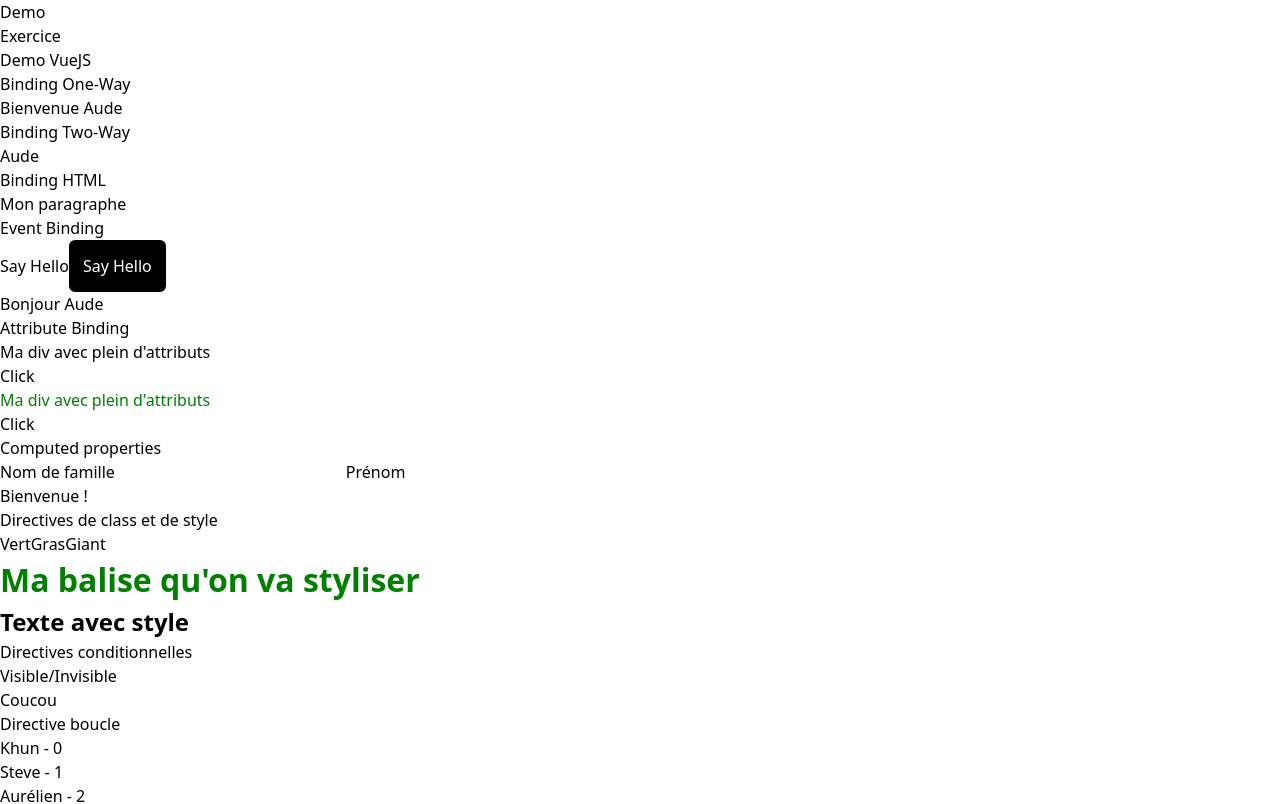
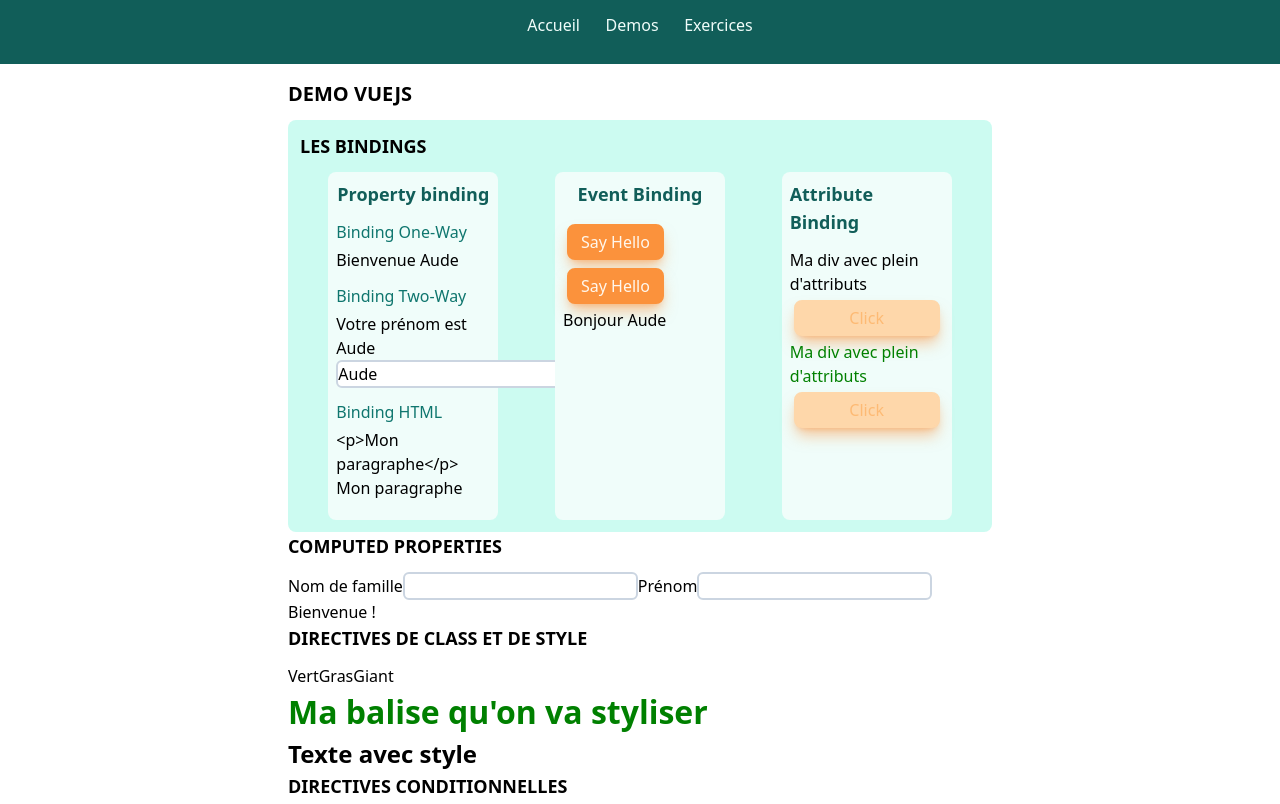
Before and after one commit to thomas-ayissi/tf-demo-vue-js, a Vue app in the folder VueDemo/: page /demo in a window 1280 px wide. Shown: the top 804 px of the page. Built offline with nearby package versions, Linux system fonts and the light colour scheme.

Commit message:
demo binding style

```diff
--- a/VueDemo/src/App.vue
+++ b/VueDemo/src/App.vue
@@ -1,18 +1,18 @@
 <script lang="ts">
+import NavBar from "./components/NavigationBar.vue"
 export default {
-
+  components : {
+    NavBar
+  }
 }
 </script>
 
 <template>
-  <nav>
-    <ul>
-      <li><RouterLink to="/demo">Demo</RouterLink></li>
-      <li><RouterLink to="/exercice">Exercice</RouterLink></li>
-    </ul>
-  </nav>
+  <NavBar></NavBar>
 
-  <RouterView/>
+  <main>
+    <RouterView/>
+  </main>
 </template>
 
 <style>
--- /dev/null
+++ b/VueDemo/src/components/DemoBinding.vue
@@ -0,0 +1,74 @@
+<template>
+  <div class="chapter">
+    <h2>Les bindings</h2>
+    <div class="demoflex">
+      <div class="democard">
+        <h3 class="democardtitle">Property binding</h3>
+        <div class="subchapter">
+          <h4>Binding One-Way</h4>
+          <div>Bienvenue {{ prenom }}</div>
+        </div>
+        <div class="subchapter">
+        <h4>Binding Two-Way</h4>
+          <div>Votre prénom est {{prenom}}</div>
+          <input type="text" v-model="prenom"/>
+        </div>
+        <div class="subchapter">
+          <h4>Binding HTML</h4>
+          <div>{{duHTML}}</div>
+          <div v-html="duHTML"></div>
+        </div>
+      </div>
+
+      <div class="democard">
+        <!-- Event binding -->
+        <h3 class="democardtitle">Event Binding</h3>
+        <div class="subchapter">
+        <button class="btn" v-on:click="sayHello()">Say Hello</button>
+        <!-- Le raccourcis que tout le monde utilise :  -->
+        <button class="btn" @click="sayHello()">Say Hello</button>
+        <div>{{ message }} {{ prenom }}</div>
+        </div>
+
+      </div>
+
+      <div class="democard">
+        <!-- Attribute binding -->
+        <h3 class="democardtitle">Attribute Binding</h3>
+        <div v-bind:id="id">Ma div avec plein d'attributs</div>
+        <button class="btn" v-bind:disabled="isInactive">Click</button>
+        <!-- Avec le raccourcis que tout le monde utilise :) -->
+        <div :id="id" :class="maClass">Ma div avec plein d'attributs</div>
+        <button class="btn" :disabled="isInactive">Click</button>
+      </div>
+
+    </div>
+
+  </div>
+</template>
+
+<script lang="ts">
+import { defineComponent } from "vue";
+export default defineComponent({
+  name: "Test",
+  created() { },
+  data() {
+    return {
+      prenom: "Aude",
+      duHTML: "<p>Mon paragraphe</p>",
+      message: "Bonjour",
+      id: "monId",
+      isInactive: true,
+      maClass: "green",
+    };
+  },
+  methods: {
+    sayHello(): void {
+      this.message = "Hello";
+    },
+  },
+});
+</script>
+
+<style lang="scss" scoped>
+</style>
--- a/VueDemo/src/components/HelloWorld.vue
+++ /dev/null
@@ -1,40 +0,0 @@
-<script lang="ts">
-export default {
-
-}
-</script>
-
-<template>
-  <div class="greetings">
-    <h1 class="green">{{ msg }}</h1>
-    <h3>
-      You’ve successfully created a project with
-      <a target="_blank" href="https://vitejs.dev/">Vite</a> +
-      <a target="_blank" href="https://vuejs.org/">Vue 3</a>. What's next?
-    </h3>
-  </div>
-</template>
-
-<style scoped>
-h1 {
-  font-weight: 500;
-  font-size: 2.6rem;
-  top: -10px;
-}
-
-h3 {
-  font-size: 1.2rem;
-}
-
-.greetings h1,
-.greetings h3 {
-  text-align: center;
-}
-
-@media (min-width: 1024px) {
-  .greetings h1,
-  .greetings h3 {
-    text-align: left;
-  }
-}
-</style>
--- /dev/null
+++ b/VueDemo/src/components/NavigationBar.vue
@@ -0,0 +1,29 @@
+<template>
+  <nav class="nav">
+    <ul>
+      <li v-for="link in links">
+        <RouterLink :to="link.url">{{link.name}}</RouterLink>
+      </li>
+    </ul>
+  </nav>
+</template>
+
+<script lang="ts">
+export default {
+  name: "Test",
+  created() {},
+  data() {
+    return {
+      links : [
+        { url : '/', name : "Accueil"},
+        { url : '/demo', name : "Demos"},
+        { url : '/exercice', name : "Exercices"}
+      ]
+    };
+  },
+  props: {},
+  methods: {},
+};
+</script>
+
+<style lang="scss" scoped></style>
--- a/VueDemo/src/components/TheWelcome.vue
+++ /dev/null
@@ -1,84 +0,0 @@
-<script setup lang="ts">
-import WelcomeItem from './WelcomeItem.vue'
-import DocumentationIcon from './icons/IconDocumentation.vue'
-import ToolingIcon from './icons/IconTooling.vue'
-import EcosystemIcon from './icons/IconEcosystem.vue'
-import CommunityIcon from './icons/IconCommunity.vue'
-import SupportIcon from './icons/IconSupport.vue'
-</script>
-
-<template>
-  <WelcomeItem>
-    <template #icon>
-      <DocumentationIcon />
-    </template>
-    <template #heading>Documentation</template>
-
-    Vue’s
-    <a target="_blank" href="https://vuejs.org/">official documentation</a>
-    provides you with all information you need to get started.
-  </WelcomeItem>
-
-  <WelcomeItem>
-    <template #icon>
-      <ToolingIcon />
-    </template>
-    <template #heading>Tooling</template>
-
-    This project is served and bundled with
-    <a href="https://vitejs.dev/guide/features.html" target="_blank">Vite</a>. The recommended IDE
-    setup is <a href="https://code.visualstudio.com/" target="_blank">VSCode</a> +
-    <a href="https://github.com/johnsoncodehk/volar" target="_blank">Volar</a>. If you need to test
-    your components and web pages, check out
-    <a href="https://www.cypress.io/" target="_blank">Cypress</a> and
-    <a href="https://docs.cypress.io/guides/component-testing/introduction" target="_blank"
-      >Cypress Component Testing</a
-    >.
-
-    <br />
-
-    More instructions are available in <code>README.md</code>.
-  </WelcomeItem>
-
-  <WelcomeItem>
-    <template #icon>
-      <EcosystemIcon />
-    </template>
-    <template #heading>Ecosystem</template>
-
-    Get official tools and libraries for your project:
-    <a target="_blank" href="https://pinia.vuejs.org/">Pinia</a>,
-    <a target="_blank" href="https://router.vuejs.org/">Vue Router</a>,
-    <a target="_blank" href="https://test-utils.vuejs.org/">Vue Test Utils</a>, and
-    <a target="_blank" href="https://github.com/vuejs/devtools">Vue Dev Tools</a>. If you need more
-    resources, we suggest paying
-    <a target="_blank" href="https://github.com/vuejs/awesome-vue">Awesome Vue</a>
-    a visit.
-  </WelcomeItem>
-
-  <WelcomeItem>
-    <template #icon>
-      <CommunityIcon />
-    </template>
-    <template #heading>Community</template>
-
-    Got stuck? Ask your question on
-    <a target="_blank" href="https://chat.vuejs.org">Vue Land</a>, our official Discord server, or
-    <a target="_blank" href="https://stackoverflow.com/questions/tagged/vue.js">StackOverflow</a>.
-    You should also subscribe to
-    <a target="_blank" href="https://news.vuejs.org">our mailing list</a> and follow the official
-    <a target="_blank" href="https://twitter.com/vuejs">@vuejs</a>
-    twitter account for latest news in the Vue world.
-  </WelcomeItem>
-
-  <WelcomeItem>
-    <template #icon>
-      <SupportIcon />
-    </template>
-    <template #heading>Support Vue</template>
-
-    As an independent project, Vue relies on community backing for its sustainability. You can help
-    us by
-    <a target="_blank" href="https://vuejs.org/sponsor/">becoming a sponsor</a>.
-  </WelcomeItem>
-</template>
--- a/VueDemo/src/components/WelcomeItem.vue
+++ /dev/null
@@ -1,86 +0,0 @@
-<template>
-  <div class="item">
-    <i>
-      <slot name="icon"></slot>
-    </i>
-    <div class="details">
-      <h3>
-        <slot name="heading"></slot>
-      </h3>
-      <slot></slot>
-    </div>
-  </div>
-</template>
-
-<style scoped>
-.item {
-  margin-top: 2rem;
-  display: flex;
-}
-
-.details {
-  flex: 1;
-  margin-left: 1rem;
-}
-
-i {
-  display: flex;
-  place-items: center;
-  place-content: center;
-  width: 32px;
-  height: 32px;
-
-  color: var(--color-text);
-}
-
-h3 {
-  font-size: 1.2rem;
-  font-weight: 500;
-  margin-bottom: 0.4rem;
-  color: var(--color-heading);
-}
-
-@media (min-width: 1024px) {
-  .item {
-    margin-top: 0;
-    padding: 0.4rem 0 1rem calc(var(--section-gap) / 2);
-  }
-
-  i {
-    top: calc(50% - 25px);
-    left: -26px;
-    position: absolute;
-    border: 1px solid var(--color-border);
-    background: var(--color-background);
-    border-radius: 8px;
-    width: 50px;
-    height: 50px;
-  }
-
-  .item:before {
-    content: ' ';
-    border-left: 1px solid var(--color-border);
-    position: absolute;
-    left: 0;
-    bottom: calc(50% + 25px);
-    height: calc(50% - 25px);
-  }
-
-  .item:after {
-    content: ' ';
-    border-left: 1px solid var(--color-border);
-    position: absolute;
-    left: 0;
-    top: calc(50% + 25px);
-    height: calc(50% - 25px);
-  }
-
-  .item:first-of-type:before {
-    display: none;
-  }
-
-  .item:last-of-type:after {
-    display: none;
-  }
-}
-</style>
--- a/VueDemo/src/index.css
+++ b/VueDemo/src/index.css
@@ -2,9 +2,69 @@
 @tailwind components;
 @tailwind utilities;
 
-.btn {
-    @apply border-black rounded-md border-2 bg-black text-white p-3
+@layer components {
+    .btn {
+        @apply border-orange-400 rounded-lg border-2 bg-orange-400
+                text-orange-50 px-3 py-1 m-1 shadow-lg shadow-orange-400/50;
+    }
+    .btn:hover {
+        @apply border-orange-50 bg-orange-50 text-orange-400;
+    }
+    .btn:disabled {
+        @apply border-orange-200 bg-orange-200 text-orange-300;
+    }
+
+    .nav {
+        @apply bg-teal-800 text-teal-50;
+        height: 8vh;
+        width: 100%;
+    }
+    .nav ul {
+        @apply flex-row justify-center;
+        display: flex;
+    }
+    .nav li {
+        margin: 1%;
+    }
+
+    main {
+        @apply ml-72 mr-72 mt-4;
+    }
+
+    .chapter {
+        @apply bg-teal-100 rounded-lg p-3
+    }
+    .subchapter{
+        @apply mb-3;
+    }
+
+    h1 {
+        @apply uppercase text-xl font-bold mb-3;
+    }
+
+    h2 {
+        @apply uppercase text-lg font-bold mb-3;
+    }
+    h3 {
+        @apply text-lg mb-3 text-teal-900;
+    }
+    h4 {
+        @apply text-base mb-1 text-teal-700;
+    }
+    .demoflex {
+        display : flex;
+        @apply flex-row justify-around;
+    }
+
+    .democard {
+        display : flex;
+        @apply bg-teal-50 rounded-lg p-2 flex-col w-3/12;
+    }
+    .democardtitle {
+        @apply self-center mb-3 text-teal-800 font-bold;
+    }
+
+    input[type="text"] {
+        @apply border-slate-300 border-2 rounded-md;
+    }
 }
-.btn:hover {
-    @apply border-white bg-white text-black
-}
--- a/VueDemo/src/views/DemoView.vue
+++ b/VueDemo/src/views/DemoView.vue
@@ -1,10 +1,11 @@
 <script lang="ts">
 import Card  from "../components/Card.vue";
+import DemoBinding from "../components/DemoBinding.vue"
 import { defineComponent } from "vue"
-// import Card from "../components/Card.Vue";
   export default defineComponent ({
     components : {
       Card,
+      DemoBinding
     },
     data() {
       return {
@@ -43,9 +44,6 @@ import { defineComponent } from "vue"
 
     },
     methods : {
-      sayHello() : void {
-        this.message = "Hello";
-      },
       setupFormateur(prenomFormateur : string) : void {
         this.formateurDuJour = prenomFormateur
       }
@@ -57,29 +55,7 @@ import { defineComponent } from "vue"
 <template>
   <h1>Demo VueJS</h1>
   <!-- Binding one-way -->
-  <h2>Binding One-Way</h2>
-  <div>Bienvenue {{prenom}}</div>
-  <!-- Binding two-way -->
-  <h2>Binding Two-Way</h2>
-  <input type="text" v-model="prenom">
-  <!-- Binding avec du html : peu utilisé  -->
-  <h2>Binding HTML</h2>
-  <div v-html="duHTML"></div>
-
-  <!-- Event binding -->
-  <h2>Event Binding</h2>
-  <button v-on:click="sayHello()">Say Hello</button>
-  <!-- Le raccourcis que tout le monde utilise :  -->
-  <button class="btn" @click="sayHello()">Say Hello</button>
-  <div>{{message}} {{prenom}}</div>
-
-  <!-- Attribute binding -->
-  <h2>Attribute Binding</h2>
-  <div v-bind:id="id">Ma div avec plein d'attributs</div>
-  <button v-bind:disabled="isInactive">Click</button>
-  <!-- Avec le raccourcis que tout le monde utilise :) -->
-  <div :id="id" :class="maClass">Ma div avec plein d'attributs</div>
-  <button :disabled="isInactive">Click</button>
+  <DemoBinding></DemoBinding>
 
   <!-- Computed properties-->
   <h2>Computed properties</h2>
--- a/VueDemo/src/views/HomeView.vue
+++ b/VueDemo/src/views/HomeView.vue
@@ -1,5 +1,4 @@
 <script setup lang="ts">
-import TheWelcome from '@/components/TheWelcome.vue'
 </script>
 
 <template>
```
